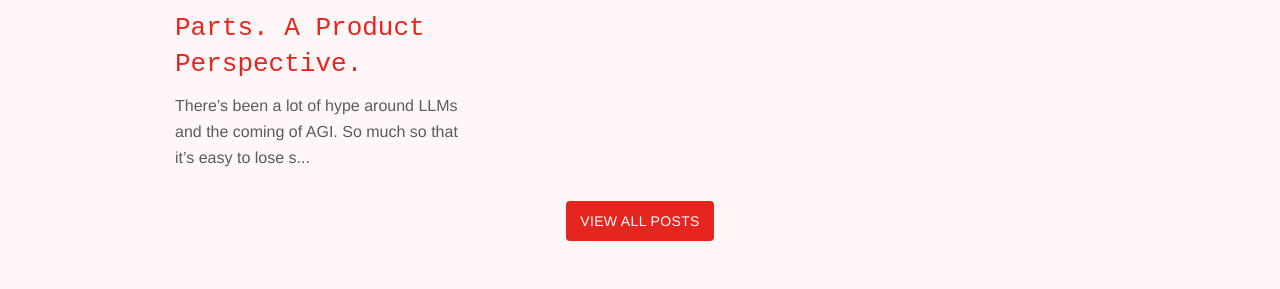
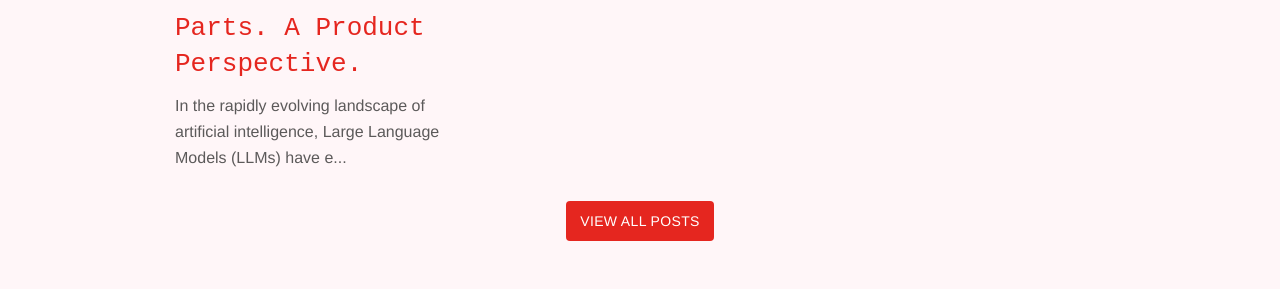
Before and after one commit to Shakakai/100x, a Jekyll site: the page built from index.md, in a window 1280 px wide. Shown: the part 1008-1297 px from the top of the page. Built offline with Jekyll 4.4.1, drawn with Linux system fonts in a browser that asks for light colours; some web fonts are replaced; some of the changed lines change nothing that is shown.

Commit message:
updating initial blog post

```diff
--- a/_posts/2024-08-04-gen-ai.md
+++ b/_posts/2024-08-04-gen-ai.md
@@ -4,10 +4,9 @@
 date: 2024-08-04
 ---
 
-There's been a lot of hype around LLMs and the coming of AGI. So much so that it's easy to lose sight of what LLMs are good for or not.
+In the rapidly evolving landscape of artificial intelligence, Large Language Models (LLMs) have emerged as a transformative force, sparking both excitement and speculation about the future of AI. While discussions often veer towards the potential of Artificial General Intelligence (AGI), it's crucial to ground our understanding in the practical, present-day capabilities of LLMs. This blog post aims to cut through the hype and focus on the tangible strengths of LLMs from a product perspective, highlighting areas where they truly excel and can deliver immediate value.
 
-LLMs excel at:
-
+As we explore the "good parts" of LLMs, we'll delve into three key areas where these models are making significant impacts: natural language interfaces, structured data extraction from unstructured sources, and cognitive programming. By examining these strengths, we can better appreciate how LLMs are reshaping product development and opening new possibilities across various industries.
 
 # Natural Language Interfaces
 
@@ -72,26 +71,44 @@
 
 ### Voice Infrastructure
 
-To build low latency voice apps, you need to use a WebRTC serving infrastructure. Until recently, most WebRTC platforms were built for live stream broadcasting. A significantly different use case, a unidirectional one to many broadcast for high quality media.
+To build low latency voice apps, you need to use a WebRTC serving infrastructure. Until recently, most WebRTC platforms were built for live stream broadcasting and video conferencing. Voice apps need the user's audio to reach the speech-to-text API as quick as possible then pipe it to the LLM then send it to the text-to-speech API before returning the response to the user. High quality consumer experiences require a customized WebRTC stack to make this happen quickly (low latency).
 
-WebRTC Providers for Voice Apps:
+Here's a few example of WebRTC Providers customizing their offeringsfor Voice Apps:
 
-- LiveKit
-- Stream
-- Agora
+- [LiveKit](https://www.livekit.io/)
+- [Stream](https://getstream.io/)
+- [Agora](https://www.agora.io/)
 
 # Structured Data from Unstructured Sources
 
-In traditional computation, its difficult to extract structured data from sources such as:
+In traditional computation, it's difficult to extract structured data from sources such as:
 - Websites
 - PDFs
 - Images
 - Videos
 
-Expensive and brittle data pipelines have been built for decades to attempt the task. LLMs have effectively solved the task at a development speed unrivaled by prior methods.
+Expensive and brittle data pipelines have been built for decades to attempt this task. LLMs have effectively solved the task at a development speed unrivaled by prior methods.
 
-The implications of this are profound. Previously unsearchable data sources are now searchable. An image becomes queryable like a database. An HTML website practically becomes a public API. When building a product, its important to consider the public and private data sources that haven't been exploited yet by the LLM revolution.
+The implications of this are profound. Previously unsearchable data sources are now searchable. An image becomes queryable like a database. An HTML website practically becomes a public API. When building a product, it's important to consider the public and private data sources that haven't been exploited yet by the LLM revolution.
+
+To illustrate this concept, let's consider a practical example that a non-technical person can understand:
+
+Imagine you're a small business owner who wants to keep track of your competitors' pricing. Traditionally, you might have to manually visit each competitor's website, find the prices for various products, and input this data into an Excel spreadsheet. This process is time-consuming and prone to errors.
+
+Now, with LLM-powered data extraction, you could create a simple data pipeline that:
+
+1. Automatically visits your competitors' websites
+2. Uses an LLM to understand the structure of each website and locate product information
+3. Extracts product names, prices, and other relevant details
+4. Organizes this information into a structured format
+5. Generates an Excel spreadsheet with neatly organized competitor pricing data
+
+This LLM-powered pipeline could run daily or weekly, providing you with up-to-date competitive intelligence without manual effort. The LLM's ability to understand and adapt to different website layouts means your pipeline remains functional even if competitors change their site design, making it more robust than traditional web scraping methods.
+
+This example demonstrates how LLMs can transform unstructured web data into valuable, structured business intelligence, saving time and providing insights that were previously much harder to obtain.
 
 # Cognitive Programming
 
-Dynamic programming used to be driven by pre-defined rules and data structures. LLMs are enabling a new generation of cognitive programming where the program doesn't have pre-defined structures, the LLM generates on the fly. For example, a cognitive program
+Dynamic programming used to be driven by pre-defined rules and data structures. LLMs are enabling a new generation of cognitive programming where the program doesn't have pre-defined structures, the LLM generates on the fly. For example, a cognitive program can adapt its behavior based on user input without being explicitly programmed for every possible scenario.
+
+To illustrate this concept for non-technical readers, imagine a traditional GPS navigation system versus an AI-powered assistant. A traditional GPS follows pre-programmed routes and rules, like always avoiding toll roads if that's the setting. In contrast, a cognitive program using an LLM could understand a request like "I'm in a hurry, but I also want to enjoy some scenery" and dynamically create a route that balances speed and scenic views, even if that specific combination wasn't pre-programmed. It can interpret the nuanced request and generate a tailored solution on the spot, much like a human would reason through the problem.
```
